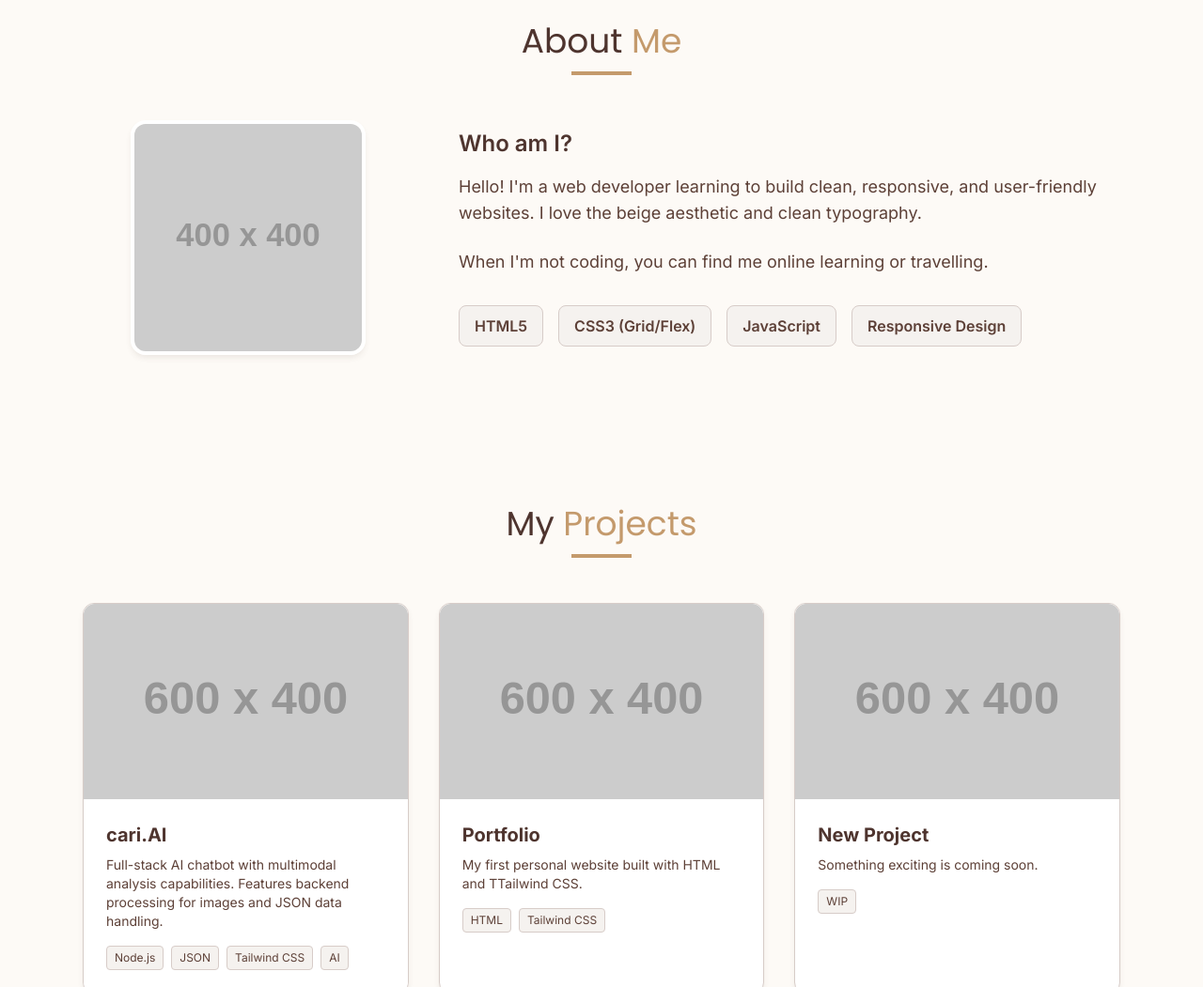
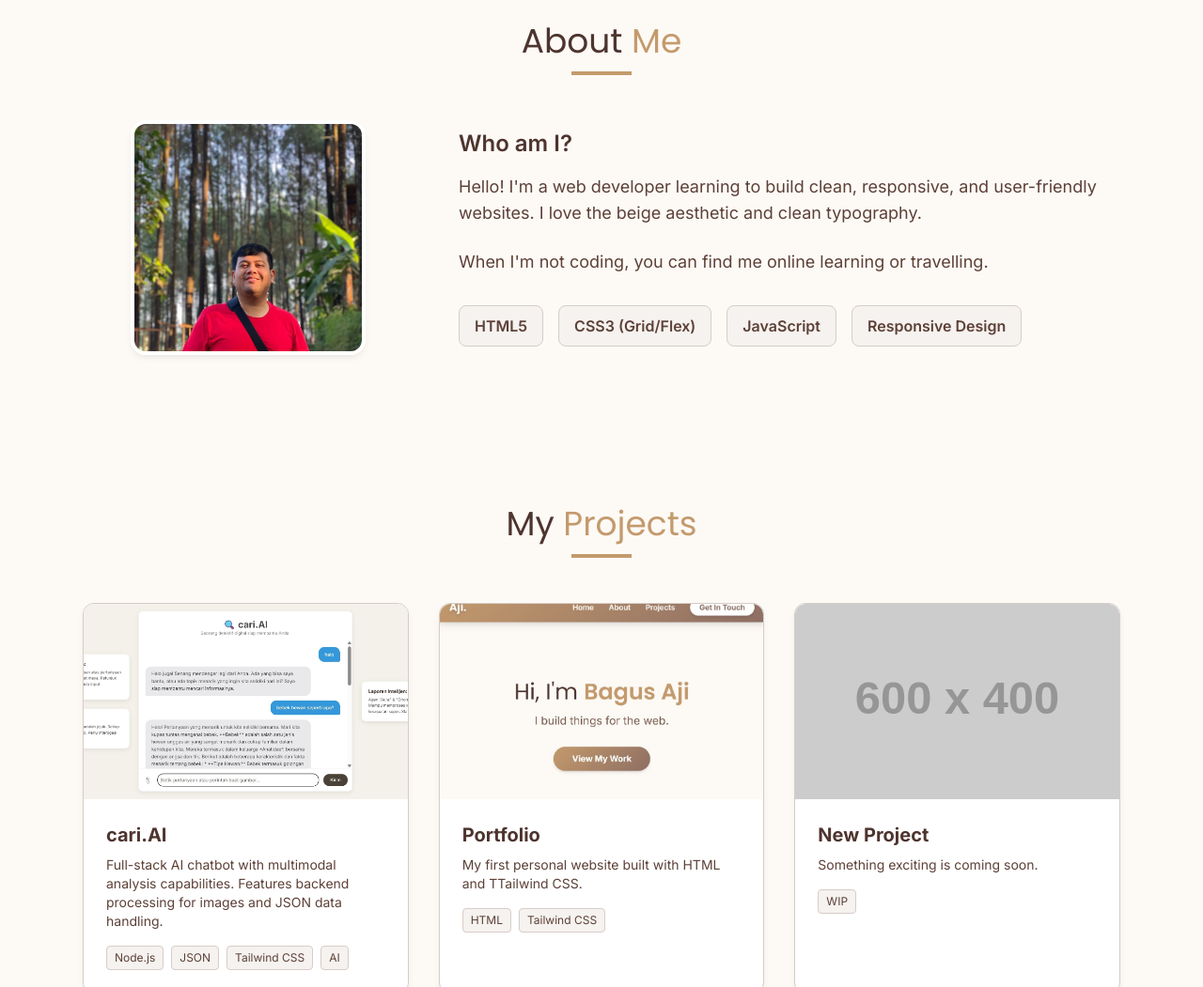
Before and after one commit to Revou-FSSE-Oct25/milestone-1-bagussam, a plain HTML site: page index.html in a window 1280 px wide. Shown: the part 760-1811 px from the top of the page at 94% size. Drawn offline with nearby package versions, Linux system fonts and the light colour scheme; placeholder pictures from the web are drawn by us.

Commit message:
Fixed image paths

```diff
--- a/index.html
+++ b/index.html
@@ -223,7 +223,7 @@
                     <div class="flex-1 flex justify-center relative z-10">
                         <!-- Link to home, No zoom, Prevent Save -->
                         <a href="#home" class="block group flex justify-center">
-                            <img src=".image/MyPhoto.jpg"
+                            <img src="image/MyPhoto.jpg"
                                  alt="Bagus Aji"
                                  class="w-[250px] h-[250px] object-cover rounded-2xl border-4 border-white shadow-card-default transition-all duration-300 hover:opacity-90 hover:shadow-lg"
                                  oncontextmenu="return false;"
@@ -260,7 +260,7 @@
                     <!-- Project 1: Cari.AI -->
                     <article class="bg-white rounded-xl border border-border-brown overflow-visible shadow-card-default transition-all duration-300 hover:-translate-y-2 hover:shadow-card-hover hover:z-10 relative group">
                         <!-- Prevent Save (oncontextmenu) -->
-                        <img src=".image/CariAI.jpg"
+                        <img src="image/CariAI.jpg"
                              class="w-full h-52 object-cover rounded-t-xl bg-very-light-beige cursor-zoom-in relative z-10 transition-all duration-500 ease-pop hover:scale-[1.15] hover:shadow-image-pop hover:z-20"
                              alt="cari.AI - Click to Zoom"
                              onclick="openLightbox(this.src)"
@@ -282,10 +282,10 @@
                     <!-- Project 2: Portfolio -->
                     <article class="bg-white rounded-xl border border-border-brown overflow-visible shadow-card-default transition-all duration-300 hover:-translate-y-2 hover:shadow-card-hover hover:z-10 relative group">
                         <a href="#home" aria-label="Go to Home">
-                            <img src=".image/Portfolio.jpg"
+                            <img src="image/Portfolio.jpg"
                                  class="w-full h-52 object-cover rounded-t-xl bg-very-light-beige transition-all duration-500 ease-pop hover:scale-[1.15] hover:shadow-image-pop hover:z-20 relative z-10"
                                  alt="Portfolio - Go to Home"
-                                 onerror="this.src='https://placehold.co/600x400/d7ccc8/5d4037?text=Portfolio+Screenshot+Needed'"/>
+                                 onerror="this.src='https://placehold.co/600x400/d7ccc8/5d4037?text=Portfolio'"/>
                         </a>
                         <div class="p-6 bg-white rounded-b-xl relative z-20">
                             <h3 class="text-xl font-bold mb-2 text-darker-brown">Portfolio</h3>
```
